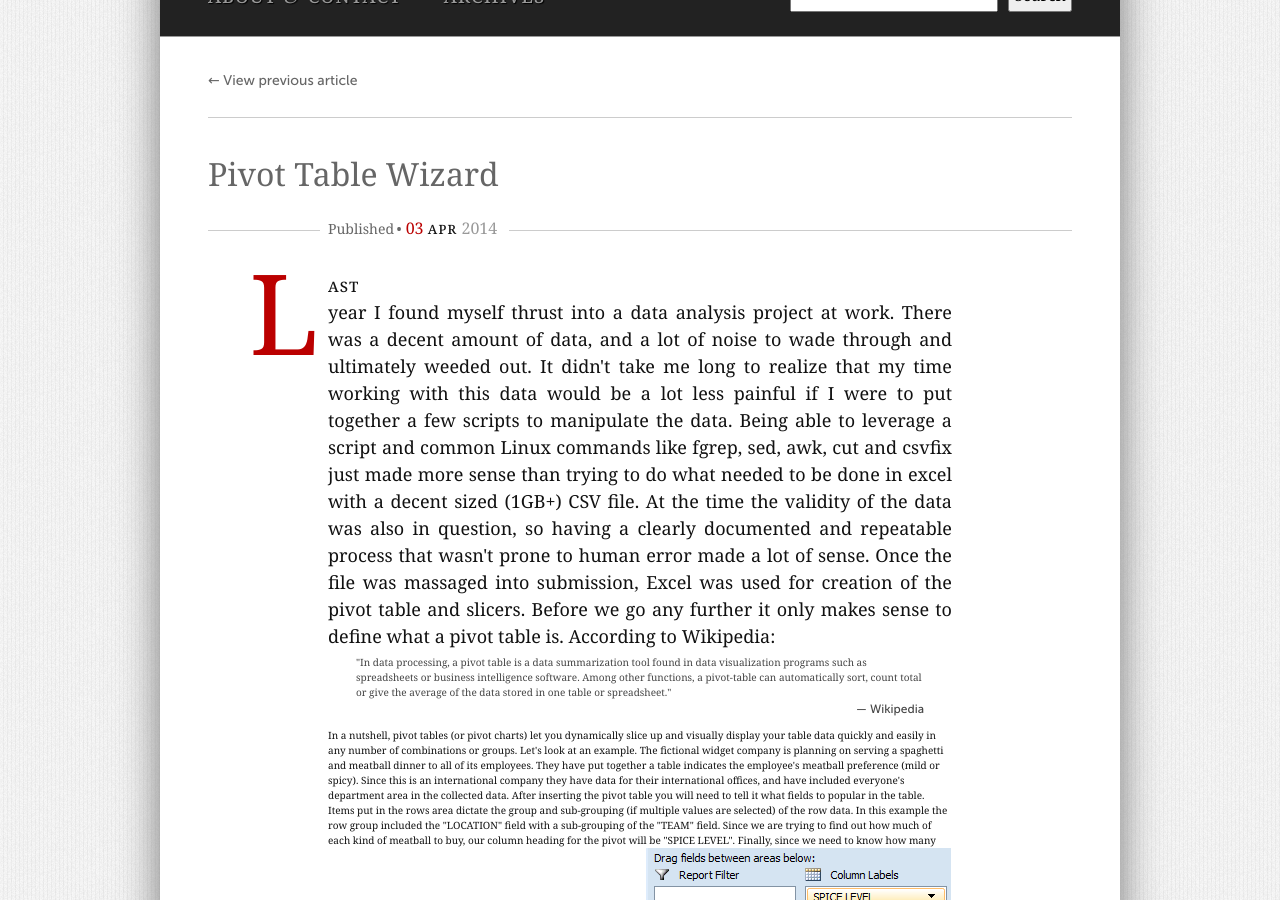
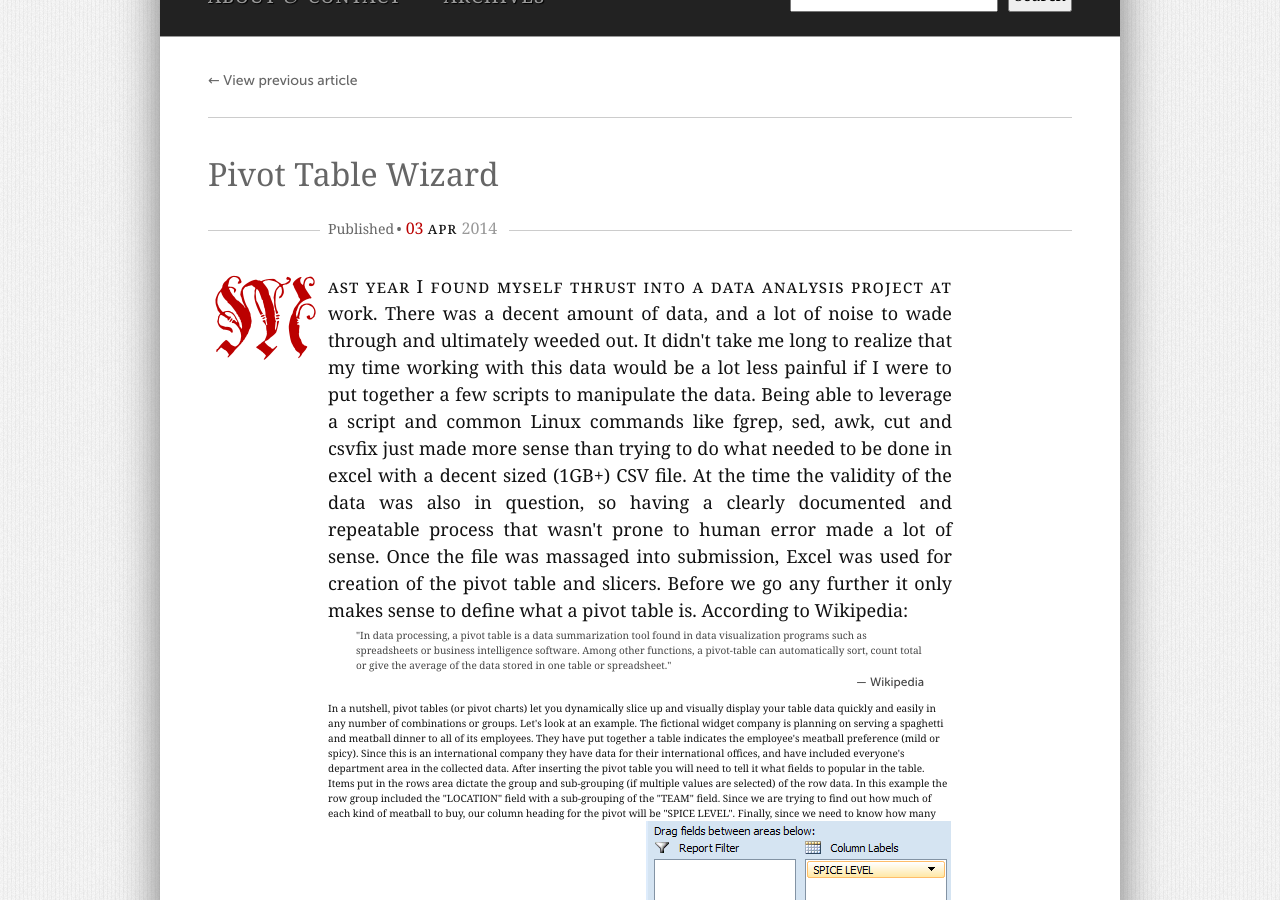
Before and after one commit to stvlange/stvlange.github.com, a Jekyll site: the page built from _posts/2014-04-03-simple_wizardry.markdown, in a window 1280 px wide and 900 px high, scrolled down 235 px. Built offline with Jekyll 4.4.1, drawn with Linux system fonts in a browser that asks for light colours.

Commit message:
Post files

```diff
--- a/_posts/2014-04-03-simple_wizardry.markdown
+++ b/_posts/2014-04-03-simple_wizardry.markdown
@@ -68,7 +68,7 @@ published: yes
         span.result { color: #4881D6; }
 </style>
 
-<p class="prelude">Last year I found myself thrust into a data analysis project at work.  There was a decent amount of data, and a lot of noise to wade through and ultimately weeded out.  It didn't take me long to realize that my time working with this data would be a lot less painful if I were to put together a few scripts to manipulate the data.
+<p class="prelude">Mast year I found myself thrust into a data analysis project at work.  There was a decent amount of data, and a lot of noise to wade through and ultimately weeded out.  It didn't take me long to realize that my time working with this data would be a lot less painful if I were to put together a few scripts to manipulate the data.
 
 Being able to leverage a script and common Linux commands like fgrep, sed, awk, cut and csvfix just made more sense than trying to do what needed to be done in excel with a decent sized (1GB+) CSV file.  At the time the validity of the data was also in question, so having a clearly documented and repeatable process that wasn't prone to human error made a lot of sense.
 
```
